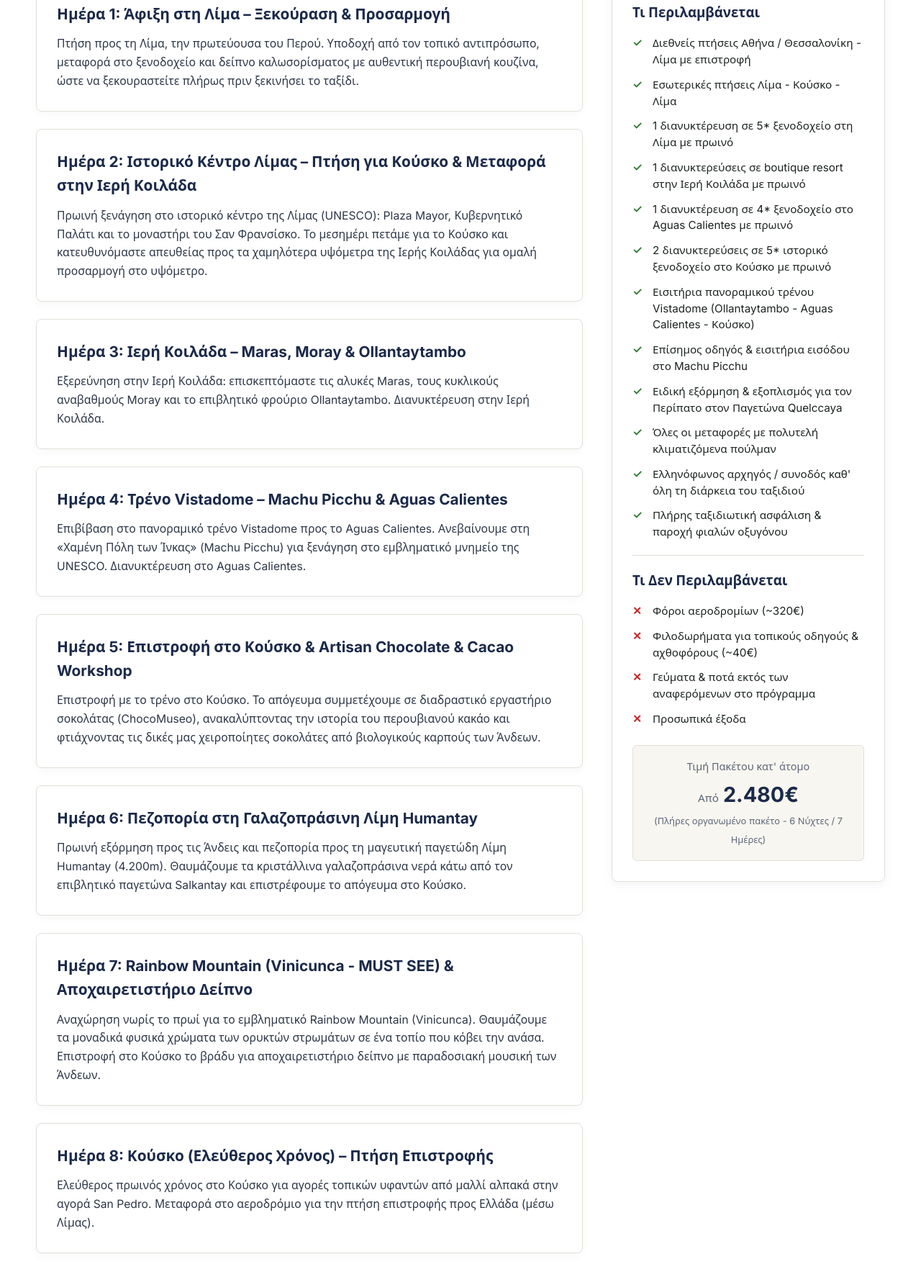
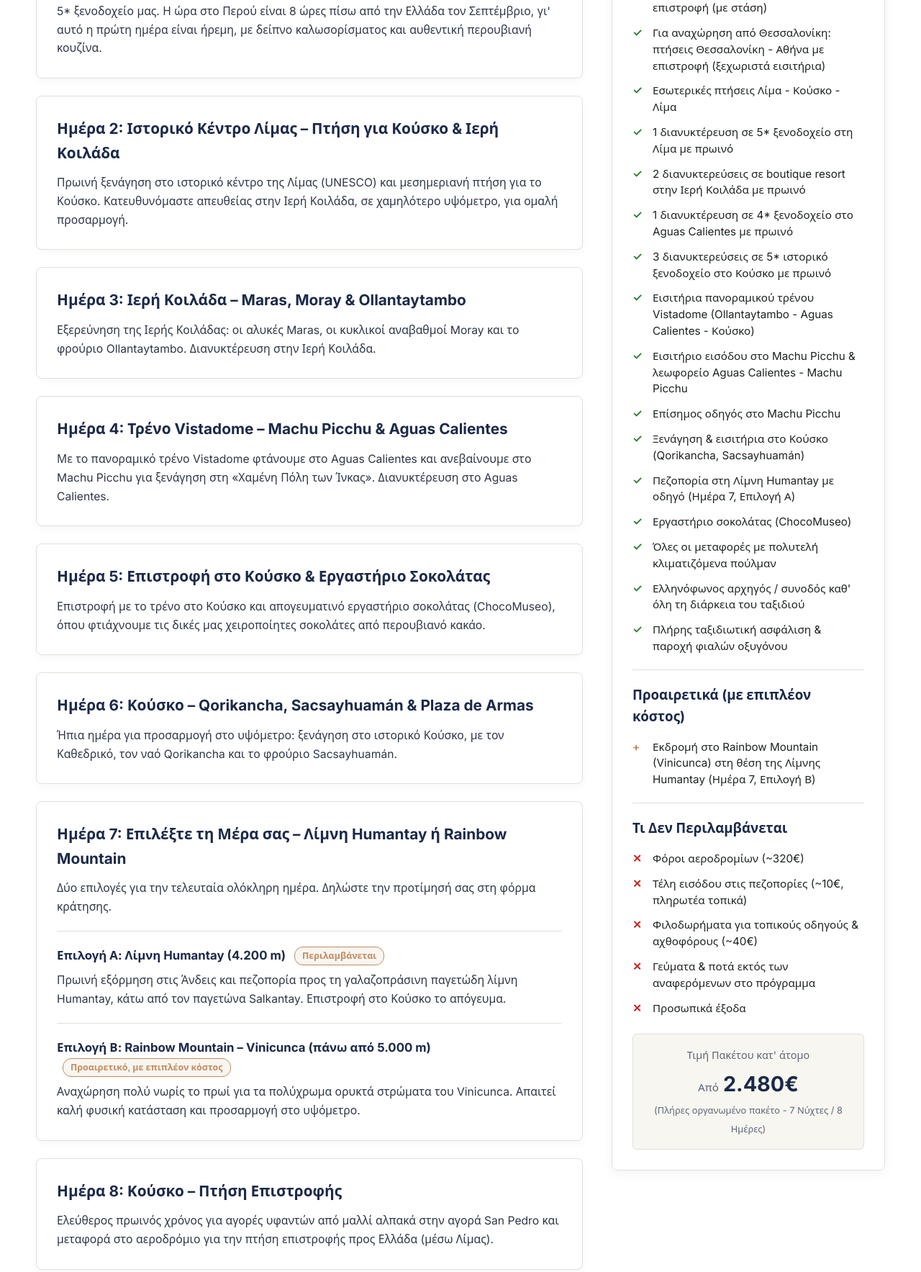
Before and after one commit to alexdondada/travelplanner, a plain HTML site: page trips/peru/cusco.html in a window 1280 px wide. Shown: the part 811-2578 px from the top of the page at 72% size. Drawn offline with Linux system fonts and the light colour scheme; a web font is replaced by a local one.

Commit message:
Update cusco.html

```diff
--- a/trips/peru/cusco.html
+++ b/trips/peru/cusco.html
@@ -3,7 +3,8 @@
 <head>
   <meta charset="UTF-8" />
   <meta name="viewport" content="width=device-width, initial-scale=1.0" />
-  <title>Περού, Machu Picchu & Παγετώνας Quelccaya | Vanguard Travel Design</title>
+  <title>Περού: Machu Picchu, Rainbow Mountain & Λίμνη Humantay | Offset Travel Design</title>
+  <meta name="description" content="Οργανωμένο 8ήμερο ταξίδι στο Περού: Λίμα, Ιερή Κοιλάδα, Machu Picchu, Κούσκο και πεζοπορία στη Λίμνη Humantay. Πτήσεις, διαμονή, τρένο Vistadome και Ελληνόφωνος συνοδός σε ένα πλήρες πακέτο." />
   <link rel="stylesheet" href="../../styles.css" />
   <link rel="preconnect" href="https://fonts.googleapis.com">
   <link rel="preconnect" href="https://fonts.gstatic.com" crossorigin>
@@ -56,6 +57,33 @@
       margin: 0;
     }
 
+    /* Επιλογές μέσα στην Ημέρα 7 */
+    .day-option {
+      border-top: 1px solid var(--border, #e2dfd7);
+      margin-top: 20px;
+      padding-top: 20px;
+    }
+
+    .day-option h4 {
+      font-family: var(--font-heading);
+      color: var(--primary, #1b2a4a);
+      font-size: 1.05rem;
+      margin: 0 0 8px 0;
+    }
+
+    .badge-optional {
+      background: #f8f6f0;
+      color: var(--accent, #c48b5f);
+      border: 1px solid var(--accent, #c48b5f);
+      padding: 2px 10px;
+      border-radius: 12px;
+      font-size: 0.78rem;
+      font-weight: 600;
+      display: inline-block;
+      margin-left: 8px;
+      vertical-align: middle;
+    }
+
     .sidebar-card {
       background: #ffffff;
       border: 1px solid var(--border, #e2dfd7);
@@ -70,6 +98,7 @@
     .inc-exc-list { list-style: none; padding: 0; margin: 0; }
     .inc-exc-list li { position: relative; padding-left: 28px; margin-bottom: 12px; font-size: 0.95rem; line-height: 1.5; }
     .inc-list li::before { content: "✓"; position: absolute; left: 0; color: #2e7d32; font-weight: bold; }
+    .opt-list li::before { content: "+"; position: absolute; left: 0; color: var(--accent, #c48b5f); font-weight: bold; }
     .exc-list li::before { content: "✕"; position: absolute; left: 0; color: #c62828; font-weight: bold; }
     .badge-date { background: var(--accent, #c48b5f); color: white; padding: 4px 12px; border-radius: 12px; font-size: 0.85rem; font-weight: 600; display: inline-block; margin-bottom: 12px; }
 
@@ -112,6 +141,7 @@
     }
 
     .photo-span-2x2 { grid-column: span 2; grid-row: span 2; }
+    .photo-span-2x1 { grid-column: span 2; grid-row: span 1; }
     .photo-span-1x2 { grid-column: span 1; grid-row: span 2; }
     .photo-span-3x1 { grid-column: span 3; grid-row: span 1; }
     .photo-span-1x1 { grid-column: span 1; grid-row: span 1; }
@@ -132,7 +162,7 @@
 
   <nav class="navbar">
     <div class="nav-container">
-      <a href="../../index.html" class="brand-logo">VANGUARD <span>TRAVEL</span></a>
+      <a href="../../index.html" class="brand-logo">OFFSET <span>TRAVEL</span></a>
       <ul class="nav-links" id="navLinks">
         <li><a href="../../index.html#about">Γιατί Εμάς</a></li>
         <li><a href="../../trips.html" style="color: var(--accent);">Όλα τα Πακέτα</a></li>
@@ -152,58 +182,68 @@
 
   <header class="trip-hero">
     <span class="badge">SOUTH AMERICA EXPLORER</span>
-    <h1 style="font-size:2.8rem; margin:15px 0 10px;">Περού, Machu Picchu, Rainbow Mountain & Λίμνη Humantay</h1>
-    <p style="font-size:1.1rem; opacity:0.9;">8 Ημέρες • 7 Διανυκτερεύσεις • Λίμα • Ιερή Κοιλάδα • Machu Picchu • Κούσκο • Παγετώνας Quelccaya</p>
+    <h1 style="font-size:2.8rem; margin:15px 0 10px;">Περού: Machu Picchu, Κούσκο & Λίμνη Humantay</h1>
+    <p style="font-size:1.1rem; opacity:0.9;">8 Ημέρες • 7 Διανυκτερεύσεις • Λίμα • Ιερή Κοιλάδα • Machu Picchu • Κούσκο • Λίμνη Humantay</p>
   </header>
 
   <main class="container section">
 
     <div class="itinerary-header">
-      <span class="badge-date">📅 12 - 18 ΜΑΪΟΥ 2027</span>
-      <h2 style="font-family: var(--font-heading); color: var(--primary); margin: 8px 0 0 0;">Αναλυτικό Πρόγραμμα Ημέρα προς Ημέρα (7 Ημέρες / 6 Νύχτες)</h2>
+      <span class="badge-date">📅 14 - 21 ΣΕΠΤΕΜΒΡΙΟΥ 2027</span>
+      <h2 style="font-family: var(--font-heading); color: var(--primary); margin: 8px 0 0 0;">Πρόγραμμα Ημέρα προς Ημέρα (8 Ημέρες / 7 Νύχτες)</h2>
     </div>
 
     <div class="trip-grid">
 
       <div>
         <div class="itinerary-day">
-          <h3>Ημέρα 1: Άφιξη στη Λίμα – Ξεκούραση & Προσαρμογή</h3>
-          <p>Πτήση προς τη Λίμα, την πρωτεύουσα του Περού. Υποδοχή από τον τοπικό αντιπρόσωπο, μεταφορά στο ξενοδοχείο και δείπνο καλωσορίσματος με αυθεντική περουβιανή κουζίνα, ώστε να ξεκουραστείτε πλήρως πριν ξεκινήσει το ταξίδι.</p>
+          <h3>Ημέρα 1: Άφιξη στη Λίμα – Καλωσόρισμα</h3>
+          <p>Άφιξη στη Λίμα (πτήση με στάση), υποδοχή από τον τοπικό αντιπρόσωπο και μεταφορά στο 5* ξενοδοχείο μας. Η ώρα στο Περού είναι 8 ώρες πίσω από την Ελλάδα τον Σεπτέμβριο, γι' αυτό η πρώτη ημέρα είναι ήρεμη, με δείπνο καλωσορίσματος και αυθεντική περουβιανή κουζίνα.</p>
         </div>
 
         <div class="itinerary-day">
-          <h3>Ημέρα 2: Ιστορικό Κέντρο Λίμας – Πτήση για Κούσκο & Μεταφορά στην Ιερή Κοιλάδα</h3>
-          <p>Πρωινή ξενάγηση στο ιστορικό κέντρο της Λίμας (UNESCO): Plaza Mayor, Κυβερνητικό Παλάτι και το μοναστήρι του Σαν Φρανσίσκο. Το μεσημέρι πετάμε για το Κούσκο και κατευθυνόμαστε απευθείας προς τα χαμηλότερα υψόμετρα της Ιερής Κοιλάδας για ομαλή προσαρμογή στο υψόμετρο.</p>
+          <h3>Ημέρα 2: Ιστορικό Κέντρο Λίμας – Πτήση για Κούσκο & Ιερή Κοιλάδα</h3>
+          <p>Πρωινή ξενάγηση στο ιστορικό κέντρο της Λίμας (UNESCO) και μεσημεριανή πτήση για το Κούσκο. Κατευθυνόμαστε απευθείας στην Ιερή Κοιλάδα, σε χαμηλότερο υψόμετρο, για ομαλή προσαρμογή.</p>
         </div>
 
         <div class="itinerary-day">
           <h3>Ημέρα 3: Ιερή Κοιλάδα – Maras, Moray & Ollantaytambo</h3>
-          <p>Εξερεύνηση στην Ιερή Κοιλάδα: επισκεπτόμαστε τις αλυκές Maras, τους κυκλικούς αναβαθμούς Moray και το επιβλητικό φρούριο Ollantaytambo. Διανυκτέρευση στην Ιερή Κοιλάδα.</p>
+          <p>Εξερεύνηση της Ιερής Κοιλάδας: οι αλυκές Maras, οι κυκλικοί αναβαθμοί Moray και το φρούριο Ollantaytambo. Διανυκτέρευση στην Ιερή Κοιλάδα.</p>
         </div>
 
         <div class="itinerary-day">
           <h3>Ημέρα 4: Τρένο Vistadome – Machu Picchu & Aguas Calientes</h3>
-          <p>Επιβίβαση στο πανοραμικό τρένο Vistadome προς το Aguas Calientes. Ανεβαίνουμε στη «Χαμένη Πόλη των Ίνκας» (Machu Picchu) για ξενάγηση στο εμβληματικό μνημείο της UNESCO. Διανυκτέρευση στο Aguas Calientes.</p>
+          <p>Με το πανοραμικό τρένο Vistadome φτάνουμε στο Aguas Calientes και ανεβαίνουμε στο Machu Picchu για ξενάγηση στη «Χαμένη Πόλη των Ίνκας». Διανυκτέρευση στο Aguas Calientes.</p>
         </div>
 
         <div class="itinerary-day">
-          <h3>Ημέρα 5: Επιστροφή στο Κούσκο & Artisan Chocolate & Cacao Workshop</h3>
-          <p>Επιστροφή με το τρένο στο Κούσκο. Το απόγευμα συμμετέχουμε σε διαδραστικό εργαστήριο σοκολάτας (ChocoMuseo), ανακαλύπτοντας την ιστορία του περουβιανού κακάο και φτιάχνοντας τις δικές μας χειροποίητες σοκολάτες από βιολογικούς καρπούς των Άνδεων.</p>
+          <h3>Ημέρα 5: Επιστροφή στο Κούσκο & Εργαστήριο Σοκολάτας</h3>
+          <p>Επιστροφή με το τρένο στο Κούσκο και απογευματινό εργαστήριο σοκολάτας (ChocoMuseo), όπου φτιάχνουμε τις δικές μας χειροποίητες σοκολάτες από περουβιανό κακάο.</p>
         </div>
 
         <div class="itinerary-day">
-          <h3>Ημέρα 6: Πεζοπορία στη Γαλαζοπράσινη Λίμη Humantay</h3>
-          <p>Πρωινή εξόρμηση προς τις Άνδεις και πεζοπορία προς τη μαγευτική παγετώδη Λίμη Humantay (4.200m). Θαυμάζουμε τα κριστάλλινα γαλαζοπράσινα νερά κάτω από τον επιβλητικό παγετώνα Salkantay και επιστρέφουμε το απόγευμα στο Κούσκο.</p>
+          <h3>Ημέρα 6: Κούσκο – Qorikancha, Sacsayhuamán & Plaza de Armas</h3>
+          <p>Ήπια ημέρα για προσαρμογή στο υψόμετρο: ξενάγηση στο ιστορικό Κούσκο, με τον Καθεδρικό, τον ναό Qorikancha και το φρούριο Sacsayhuamán.</p>
         </div>
 
         <div class="itinerary-day">
-          <h3>Ημέρα 7: Rainbow Mountain (Vinicunca - MUST SEE) & Αποχαιρετιστήριο Δείπνο</h3>
-          <p>Αναχώρηση νωρίς το πρωί για το εμβληματικό Rainbow Mountain (Vinicunca). Θαυμάζουμε τα μοναδικά φυσικά χρώματα των ορυκτών στρωμάτων σε ένα τοπίο που κόβει την ανάσα. Επιστροφή στο Κούσκο το βράδυ για αποχαιρετιστήριο δείπνο με παραδοσιακή μουσική των Άνδεων.</p>
+          <h3>Ημέρα 7: Επιλέξτε τη Μέρα σας – Λίμνη Humantay ή Rainbow Mountain</h3>
+          <p>Δύο επιλογές για την τελευταία ολόκληρη ημέρα. Δηλώστε την προτίμησή σας στη φόρμα κράτησης.</p>
+
+          <div class="day-option">
+            <h4>Επιλογή Α: Λίμνη Humantay (4.200 m) <span class="badge-optional">Περιλαμβάνεται</span></h4>
+            <p>Πρωινή εξόρμηση στις Άνδεις και πεζοπορία προς τη γαλαζοπράσινη παγετώδη λίμνη Humantay, κάτω από τον παγετώνα Salkantay. Επιστροφή στο Κούσκο το απόγευμα.</p>
+          </div>
+
+          <div class="day-option">
+            <h4>Επιλογή Β: Rainbow Mountain – Vinicunca (πάνω από 5.000 m) <span class="badge-optional">Προαιρετικό, με επιπλέον κόστος</span></h4>
+            <p>Αναχώρηση πολύ νωρίς το πρωί για τα πολύχρωμα ορυκτά στρώματα του Vinicunca. Απαιτεί καλή φυσική κατάσταση και προσαρμογή στο υψόμετρο.</p>
+          </div>
         </div>
 
         <div class="itinerary-day">
-          <h3>Ημέρα 8: Κούσκο (Ελεύθερος Χρόνος) – Πτήση Επιστροφής</h3>
-          <p>Ελεύθερος πρωινός χρόνος στο Κούσκο για αγορές τοπικών υφαντών από μαλλί αλπακά στην αγορά San Pedro. Μεταφορά στο αεροδρόμιο για την πτήση επιστροφής προς Ελλάδα (μέσω Λίμας).</p>
+          <h3>Ημέρα 8: Κούσκο – Πτήση Επιστροφής</h3>
+          <p>Ελεύθερος πρωινός χρόνος για αγορές υφαντών από μαλλί αλπακά στην αγορά San Pedro και μεταφορά στο αεροδρόμιο για την πτήση επιστροφής προς Ελλάδα (μέσω Λίμας).</p>
         </div>
       </div>
 
@@ -211,16 +251,19 @@
         <div class="sidebar-card">
           <h3 style="font-family: var(--font-heading); color: var(--primary); margin-bottom: 16px;">Τι Περιλαμβάνεται</h3>
           <ul class="inc-exc-list inc-list">
-            <li>Διεθνείς πτήσεις Αθήνα / Θεσσαλονίκη - Λίμα με επιστροφή</li>
+            <li>Διεθνείς πτήσεις Αθήνα - Λίμα με επιστροφή (με στάση)</li>
+            <li>Για αναχώρηση από Θεσσαλονίκη: πτήσεις Θεσσαλονίκη - Αθήνα με επιστροφή (ξεχωριστά εισιτήρια)</li>
             <li>Εσωτερικές πτήσεις Λίμα - Κούσκο - Λίμα</li>
             <li>1 διανυκτέρευση σε 5* ξενοδοχείο στη Λίμα με πρωινό</li>
-            <li>1 διανυκτερεύσεις σε boutique resort στην Ιερή Κοιλάδα με πρωινό</li>
+            <li>2 διανυκτερεύσεις σε boutique resort στην Ιερή Κοιλάδα με πρωινό</li>
             <li>1 διανυκτέρευση σε 4* ξενοδοχείο στο Aguas Calientes με πρωινό</li>
-            <li>2 διανυκτερεύσεις σε 5* ιστορικό ξενοδοχείο στο Κούσκο με πρωινό</li>
-
+            <li>3 διανυκτερεύσεις σε 5* ιστορικό ξενοδοχείο στο Κούσκο με πρωινό</li>
             <li>Εισιτήρια πανοραμικού τρένου Vistadome (Ollantaytambo - Aguas Calientes - Κούσκο)</li>
-            <li>Επίσημος οδηγός & εισιτήρια εισόδου στο Machu Picchu</li>
-            <li>Ειδική εξόρμηση & εξοπλισμός για τον Περίπατο στον Παγετώνα Quelccaya</li>
+            <li>Εισιτήριο εισόδου στο Machu Picchu & λεωφορείο Aguas Calientes - Machu Picchu</li>
+            <li>Επίσημος οδηγός στο Machu Picchu</li>
+            <li>Ξενάγηση & εισιτήρια στο Κούσκο (Qorikancha, Sacsayhuamán)</li>
+            <li>Πεζοπορία στη Λίμνη Humantay με οδηγό (Ημέρα 7, Επιλογή Α)</li>
+            <li>Εργαστήριο σοκολάτας (ChocoMuseo)</li>
             <li>Όλες οι μεταφορές με πολυτελή κλιματιζόμενα πούλμαν</li>
             <li>Ελληνόφωνος αρχηγός / συνοδός καθ' όλη τη διάρκεια του ταξιδιού</li>
             <li>Πλήρης ταξιδιωτική ασφάλιση & παροχή φιαλών οξυγόνου</li>
@@ -228,21 +271,30 @@
 
           <hr style="margin: 20px 0; border: none; border-top: 1px solid var(--border);">
 
+          <h3 style="font-family: var(--font-heading); color: var(--primary); margin-bottom: 16px;">Προαιρετικά (με επιπλέον κόστος)</h3>
+          <ul class="inc-exc-list opt-list">
+            <li>Εκδρομή στο Rainbow Mountain (Vinicunca) στη θέση της Λίμνης Humantay (Ημέρα 7, Επιλογή Β)</li>
+          </ul>
+
+          <hr style="margin: 20px 0; border: none; border-top: 1px solid var(--border);">
+
           <h3 style="font-family: var(--font-heading); color: var(--primary); margin-bottom: 16px;">Τι Δεν Περιλαμβάνεται</h3>
           <ul class="inc-exc-list exc-list">
             <li>Φόροι αεροδρομίων (~320€)</li>
+            <li>Τέλη εισόδου στις πεζοπορίες (~10€, πληρωτέα τοπικά)</li>
             <li>Φιλοδωρήματα για τοπικούς οδηγούς & αχθοφόρους (~40€)</li>
             <li>Γεύματα & ποτά εκτός των αναφερόμενων στο πρόγραμμα</li>
             <li>Προσωπικά έξοδα</li>
           </ul>
 
+          <!-- TODO: Έλεγχος τιμής. Πρόχειρη εκτίμηση κατ' άτομο (δίκλινο): πτήσεις ~800€, εσωτερικές πτήσεις ~140€, ξενοδοχεία ~465€ (παραδοχές ανά δωμάτιο: Λίμα 110€, Ιερή Κοιλάδα 130€, Aguas Calientes 110€, Κούσκο 150€), τρένο ~150€, εισιτήριο/λεωφορείο Machu Picchu ~55€, εκδρομές/εισόδους/εργαστήριο ~125€ = ~1.735€ άμεσο κόστος. Με ~400€ λειτουργικά έξοδα και ~12% περιθώριο προκύπτουν ~2.390€, δηλαδή ~2.070€ χωρίς τους φόρους αεροδρομίων (~320€). Το 2.480€ φαίνεται επαρκές. Οι τιμές ξενοδοχείων και εσωτερικών πτήσεων είναι παραδοχές και πρέπει να επιβεβαιωθούν με προσφορές. -->
           <div style="margin-top:24px; padding: 16px; background: #f8f6f0; border-radius: 6px; text-align: center; border: 1px solid var(--border);">
             <span style="font-size: 0.9rem; color: var(--text-muted);">Τιμή Πακέτου κατ' άτομο</span>
             <div style="font-size: 1.8rem; font-weight: 700; color: var(--primary); display: flex; align-items: baseline; justify-content: center; gap: 6px; margin-top: 4px;">
               <span style="font-size: 0.95rem; color: var(--text-muted); font-weight: 400;">Από</span>
               2.480€
             </div>
-            <span style="font-size:0.8rem; color: var(--text-muted);">(Πλήρες οργανωμένο πακέτο - 6 Νύχτες / 7 Ημέρες)</span>
+            <span style="font-size:0.8rem; color: var(--text-muted);">(Πλήρες οργανωμένο πακέτο - 7 Νύχτες / 8 Ημέρες)</span>
           </div>
         </div>
       </div>
@@ -251,7 +303,7 @@
 
     <section class="photo-album-section">
       <h2 style="font-family: var(--font-heading); color: var(--primary); margin-bottom: 8px;">Φωτογραφικό Άλμπουμ Ταξιδιού</h2>
-      <p style="color: var(--text-muted); margin-bottom: 24px;">Στιγμιότυπα, αρχαίοι πολιτισμοί και παγετώνες από το μαγευτικό Περού</p>
+      <p style="color: var(--text-muted); margin-bottom: 24px;">Στιγμιότυπα, αρχαίοι πολιτισμοί και Άνδεις από το μαγευτικό Περού</p>
 
       <div class="photo-album-grid">
 
@@ -318,7 +370,7 @@
   <section id="booking" class="section texture-bg">
     <div class="container" style="max-width:700px;">
       <h2 style="text-align:center; font-family: var(--font-heading); color: var(--primary);">Κάντε Κράτηση για το Περού</h2>
-      <p style="text-align:center; color: var(--text-muted); margin-bottom: 30px;">Συμπληρώστε τη φόρμα για να εξασφαλίσετε τη θέση σας στο 7ήμερο εξωτικό ταξίδι.</p>
+      <p style="text-align:center; color: var(--text-muted); margin-bottom: 30px;">Συμπληρώστε τη φόρμα για να εξασφαλίσετε τη θέση σας στο 8ήμερο εξωτικό ταξίδι.</p>
 
       <form class="contact-form" style="background:#fff; padding:30px; border-radius:8px; border:1px solid var(--border);">
         <div class="form-group">
@@ -337,8 +389,16 @@
           <label for="departure">Αεροδρόμιο Αναχώρησης</label>
           <select id="departure" name="departure" required style="width: 100%; padding: 12px; border: 1px solid var(--border, #e2dfd7); border-radius: 4px; font-size: 0.95rem; background: #fff; color: #2d3748;">
             <option value="" disabled selected>Επιλέξτε αεροδρόμιο αναχώρησης...</option>
-            <option value="SKG">SKG - Θεσσαλονίκη (Αεροδρόμιο "Μακεδονία")</option>
+            <option value="SKG">SKG - Θεσσαλονίκη (μέσω Αθήνας)</option>
             <option value="ATH">ATH - Αθήνα (Αεροδρόμιο "Ελευθέριος Βενιζέλος")</option>
+          </select>
+          <small style="display:block; margin-top:6px; color: var(--text-muted);">Από Θεσσαλονίκη η διαδρομή γίνεται μέσω Αθήνας, με ξεχωριστά εισιτήρια Θεσσαλονίκη - Αθήνα (μετ' επιστροφής) και επαρκή χρόνο σύνδεσης.</small>
+        </div>
+        <div class="form-group">
+          <label for="day7">Ημέρα 7 – Επιλογή Προγράμματος</label>
+          <select id="day7" name="day7" style="width: 100%; padding: 12px; border: 1px solid var(--border, #e2dfd7); border-radius: 4px; font-size: 0.95rem; background: #fff; color: #2d3748;">
+            <option value="humantay" selected>Λίμνη Humantay (περιλαμβάνεται)</option>
+            <option value="rainbow">Rainbow Mountain (προαιρετικό, με επιπλέον κόστος)</option>
           </select>
         </div>
         <button type="submit" class="btn btn-primary btn-block">Αποστολή Αιτήματος</button>
@@ -401,7 +461,7 @@
     <!-- Copyright Divider -->
     <div style="border-top: 1px solid rgba(255, 255, 255, 0.08); padding: 20px 0; text-align: center;">
       <div class="container">
-        <p style="font-size: 0.85rem; color: #718096; margin: 0;">&copy; 2026 Vanguard Travel. All rights reserved.</p>
+        <p style="font-size: 0.85rem; color: #718096; margin: 0;">&copy; 2026 Offset Travel. All rights reserved.</p>
       </div>
     </div>
   </footer>
```
